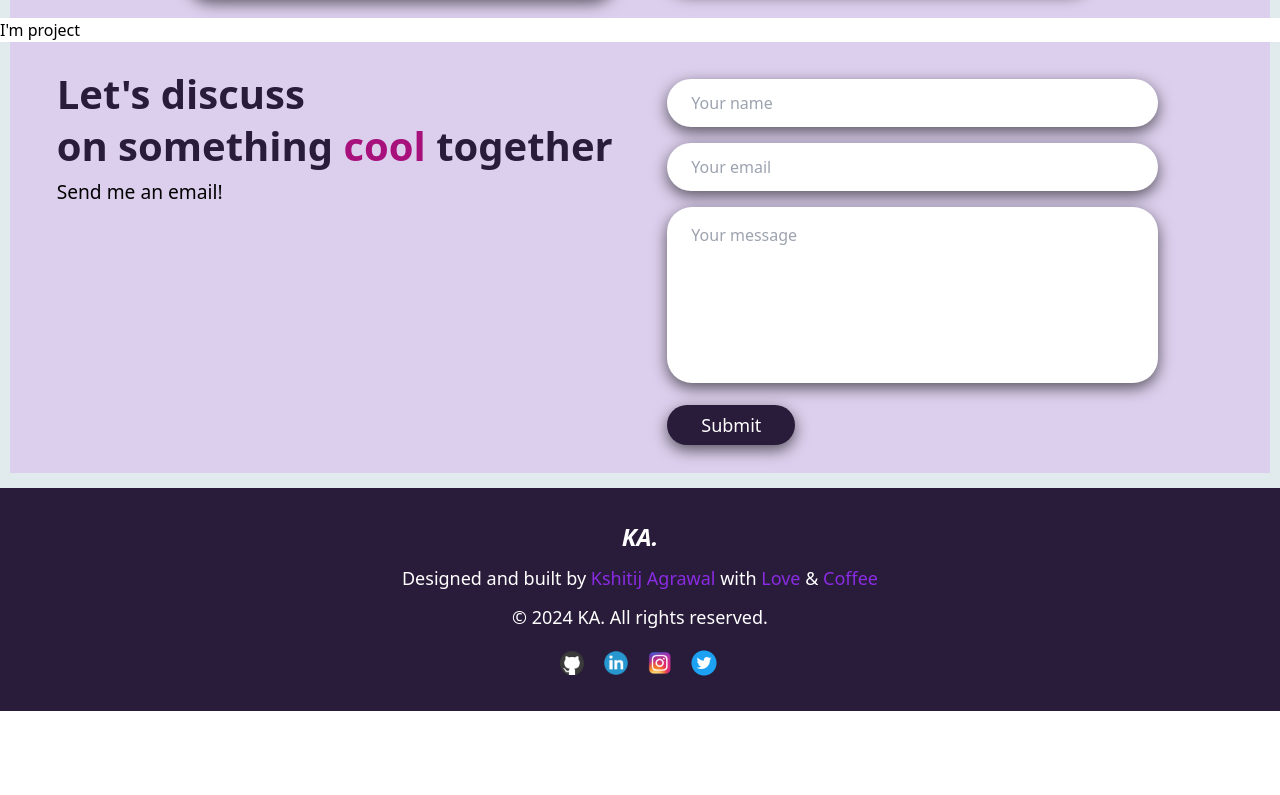
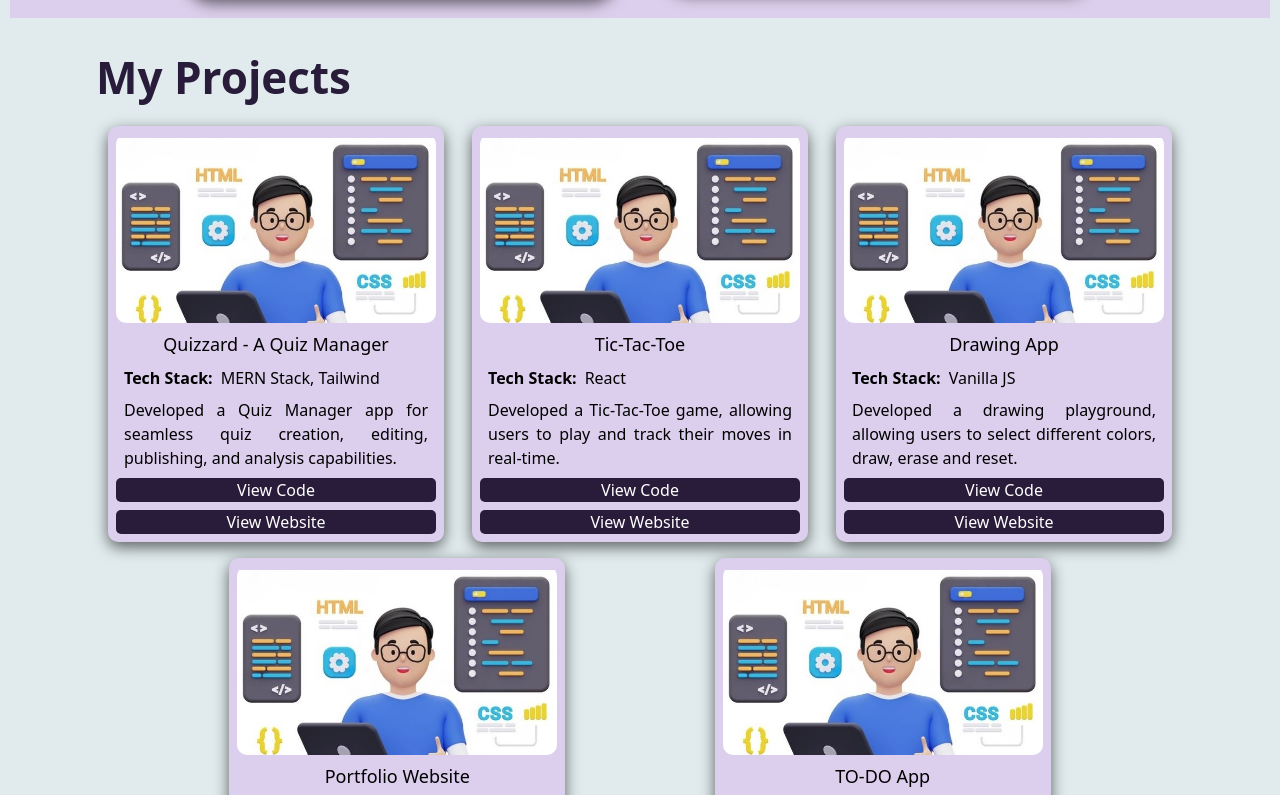
Before and after one commit to krish3742/portfolio, a React (Create React App) app: page / in a window 1280 px wide. Shown: the part 1425-2220 px from the top of the page. Before the commit the page ends 2136 px from the top, so only its background shows below. Built offline with nearby package versions, Linux system fonts and the light colour scheme.

Commit message:
Designed Projects section and made some of the projects functional

```diff
--- a/src/components/Projects.js
+++ b/src/components/Projects.js
@@ -1,8 +1,40 @@
+import Style from './Projects.module.css';
+
 function Projects(props) {
+    const myProject = [
+        {id: 1, name: 'Quizzard - A Quiz Manager', description: 'Developed a Quiz Manager app for seamless quiz creation, editing, publishing, and analysis capabilities.', stack: 'MERN Stack, Tailwind', code: 'https://github.com/krish3742/HostedProjects/tree/main/Quizzard', live: 'https://quizzard-acwk.onrender.com/'},
+        {id: 2, name: 'Tic-Tac-Toe', description: 'Developed a Tic-Tac-Toe game, allowing users to play and track their moves in real-time.', stack: 'React', code: 'https://github.com/krish3742/TriwebAPI-Learning/tree/main/Projects/Tic_Tac_Toe/tic_tac_toe', live: 'b2'},
+        {id: 3, name: 'Drawing App', description: 'Developed a drawing playground, allowing users to select different colors, draw, erase and reset.', stack: 'Vanilla JS', code: 'https://github.com/krish3742/Mini-Projects/tree/main/Drawing_App', live: 'https://drawing-app-chi-brown.vercel.app/'},
+        {id: 4, name: 'Portfolio Website', description: 'Developed a portfolio website, allowing users to view my introduction, skills, download resume, and contact me.', stack: 'React, Tailwind', code: 'https://github.com/krish3742/portfolio', live: 'https://kshitijcodes.onrender.com/'},
+        {id: 5, name: 'TO-DO App', description: 'Developed a To-Do app, allowing users to set task, hold task, remove task, add task to favorites.', stack: 'MERN Stack', code: 'https://github.com/krish3742/TriwebAPI-Learning/tree/main/Projects/MERN%20Todo%20App', live: 'https://drawing-app-chi-brown.vercel.app/'}
+    ];
     return (
         <>
-            <div ref={props.project}>
-                I'm project
+            <div ref={props.project} className={Style.container}>
+                <div className={Style.firstContainers}>
+                    <h1 className={Style.heading}>My Projects</h1>
+                </div>
+                <div className={Style.secondContainers}>
+                    {myProject.map((project) => {
+                        return (
+                            <div className={Style.project} key={project.id}>
+                                <div className={Style.imgDiv}>
+                                    <div className={Style.img}/>
+                                </div>
+                                <h3 className={Style.projectHeading}>{project.name}</h3>
+                                <div className={Style.stackDiv}>
+                                    <p className='font-semibold pr-2'>Tech Stack:</p>
+                                    <p> {project.stack}</p>
+                                </div>
+                                <p className={Style.projectPara}>{project.description}</p>
+                                <div className={Style.buttonDiv}>
+                                    <button className={Style.button} onClick={() => window.open(project.code, '_blank')}>View Code</button>
+                                    <button className={Style.button} onClick={() => window.open(project.live, '_blank')}>View Website</button>
+                                </div>
+                            </div>
+                        );
+                    })}
+                </div>
             </div>
         </>
     );
--- /dev/null
+++ b/src/components/Projects.module.css
@@ -0,0 +1,134 @@
+.container {
+    background-color: #E1EBED;
+    min-height: calc(100vh - 64px);
+    display: flex;
+    align-items: center;
+    justify-content: start;
+    flex-direction: column;
+    padding-top: 2%;
+    gap: 1rem;
+}
+
+.firstContainers {
+    width: 85%;
+}
+
+.heading {
+    font-size: 2.75rem;
+    font-weight: 700;
+    color: #291C3A;
+}
+
+.secondContainers {
+    width: 85%;
+    display: flex;
+    align-items: center;
+    justify-content: space-evenly;
+    flex-wrap: wrap;
+    margin-bottom: 2%;
+    gap: 1rem;
+}
+
+.project {
+    width: 21rem;
+    height: 26rem;
+    background-color: #DCCFED;
+    border-radius: 10px;
+    display: flex;
+    flex-direction: column;
+    justify-content: center;
+    align-items: center;
+    gap: 0.5rem;
+    padding: 0.5rem;
+	box-shadow: 0 5px 15px 0px rgba(0,0,0,0.6);
+}
+
+.imgDiv {
+    overflow: hidden;
+    border-radius: 10px;
+}
+
+.img {
+    height: 15rem;
+    width: 20rem;
+    background-image: url('../documents/Project.jpeg');
+    background-position: center;
+    background-size: 100%;
+    background-repeat: no-repeat;
+}
+
+.project:hover {
+    .img {
+	    animation: rotate 2s ease-in-out 1;
+        border-radius: 10px;
+    }
+}
+
+@keyframes rotate {
+    0% {
+        transform: rotateY(0deg);
+    }
+    50% {
+        transform: rotateY(60deg);
+    }
+    100% {
+        transform: rotateY(0deg);
+    }
+}
+
+.projectHeading {
+    width: fit-content;
+    font-weight: 500;
+    font-size: large;
+}
+
+.stackDiv {
+    width: 95%;
+    display: flex;
+    text-align: justify;
+    text-justify: inter-word;
+}
+
+.projectPara {
+    width: 95%;
+    text-align: justify;
+    text-justify: inter-word;
+}
+
+.buttonDiv {
+    display: flex;
+    flex-direction: column;
+    width: 100%;
+    gap: 0.5rem;
+}
+
+.button {
+    background-color: #291C3A;
+    border-radius: 5px;
+    color: white;
+    cursor: pointer;
+}
+
+.button:hover {
+    background-color: white;
+    color: #291C3A;
+    font-weight: 500;
+}
+
+@media screen and (max-width: 1279px) {
+    .heading {
+        font-size: 2.5rem;
+    }
+}
+
+@media screen and (max-width: 800px) {
+    .secondContainers {
+        margin-bottom: 3.5%;
+    }
+}
+
+@media screen and (min-height: 800px) {
+    .container {
+        min-height: max-content;
+    }
+}
--- a/src/output.css
+++ b/src/output.css
@@ -641,11 +641,6 @@ video {
   z-index: 40;
 }
 
-.mx-6 {
-  margin-left: 1.5rem;
-  margin-right: 1.5rem;
-}
-
 .mx-auto {
   margin-left: auto;
   margin-right: auto;
@@ -779,10 +774,6 @@ video {
   transform: translate3d(var(--tw-translate-x), var(--tw-translate-y), 0) rotate(var(--tw-rotate)) skewX(var(--tw-skew-x)) skewY(var(--tw-skew-y)) scaleX(var(--tw-scale-x)) scaleY(var(--tw-scale-y));
 }
 
-.cursor-default {
-  cursor: default;
-}
-
 .cursor-pointer {
   cursor: pointer;
 }
@@ -858,11 +849,6 @@ video {
   background-color: rgb(0 0 0 / var(--tw-bg-opacity));
 }
 
-.bg-gray-900 {
-  --tw-bg-opacity: 1;
-  background-color: rgb(17 24 39 / var(--tw-bg-opacity));
-}
-
 .bg-gradient-to-tr {
   background-image: linear-gradient(to top right, var(--tw-gradient-stops));
 }
@@ -913,12 +899,12 @@ video {
   padding-bottom: 0.75rem;
 }
 
-.pt-1 {
-  padding-top: 0.25rem;
+.pt-2 {
+  padding-top: 0.5rem;
 }
 
-.pt-2 {
-  padding-top: 0.5rem;
+.pr-2 {
+  padding-right: 0.5rem;
 }
 
 .text-left {
@@ -1016,11 +1002,6 @@ video {
 .text-gray-400 {
   --tw-text-opacity: 1;
   color: rgb(156 163 175 / var(--tw-text-opacity));
-}
-
-.text-red-600 {
-  --tw-text-opacity: 1;
-  color: rgb(220 38 38 / var(--tw-text-opacity));
 }
 
 .text-white {
```
Also changed, not shown: src/documents/Project.jpeg (added).
